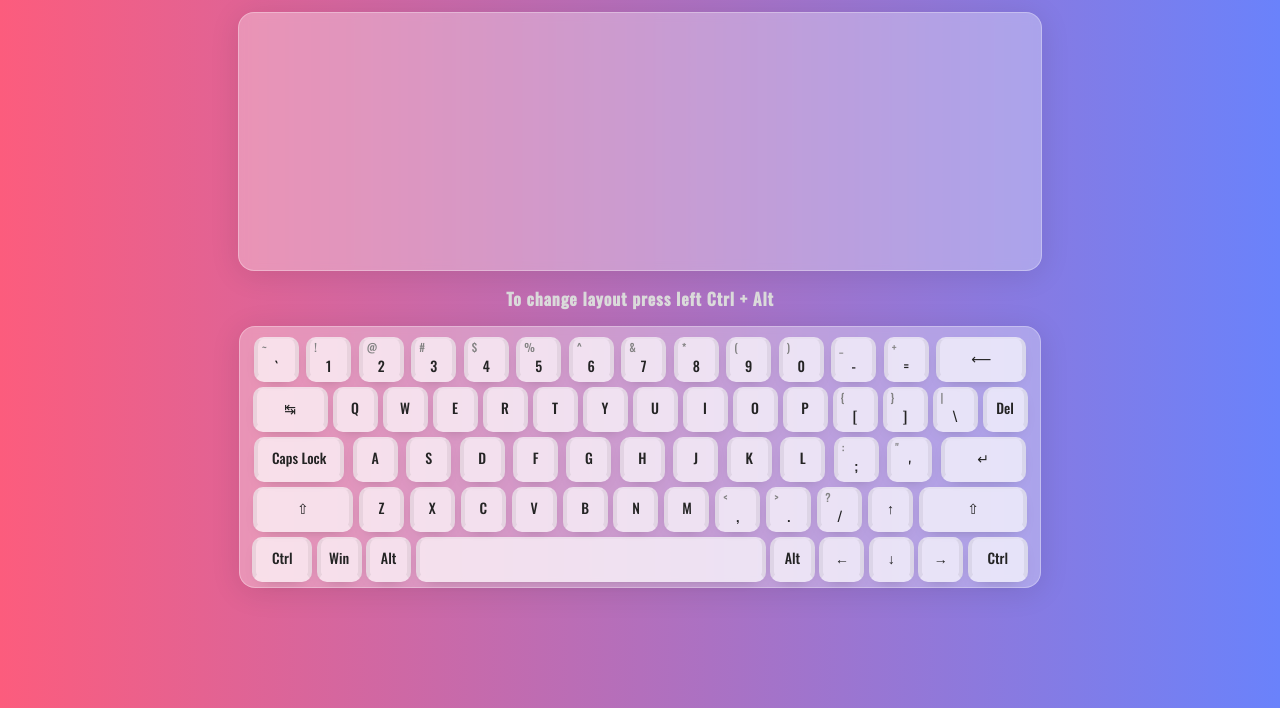
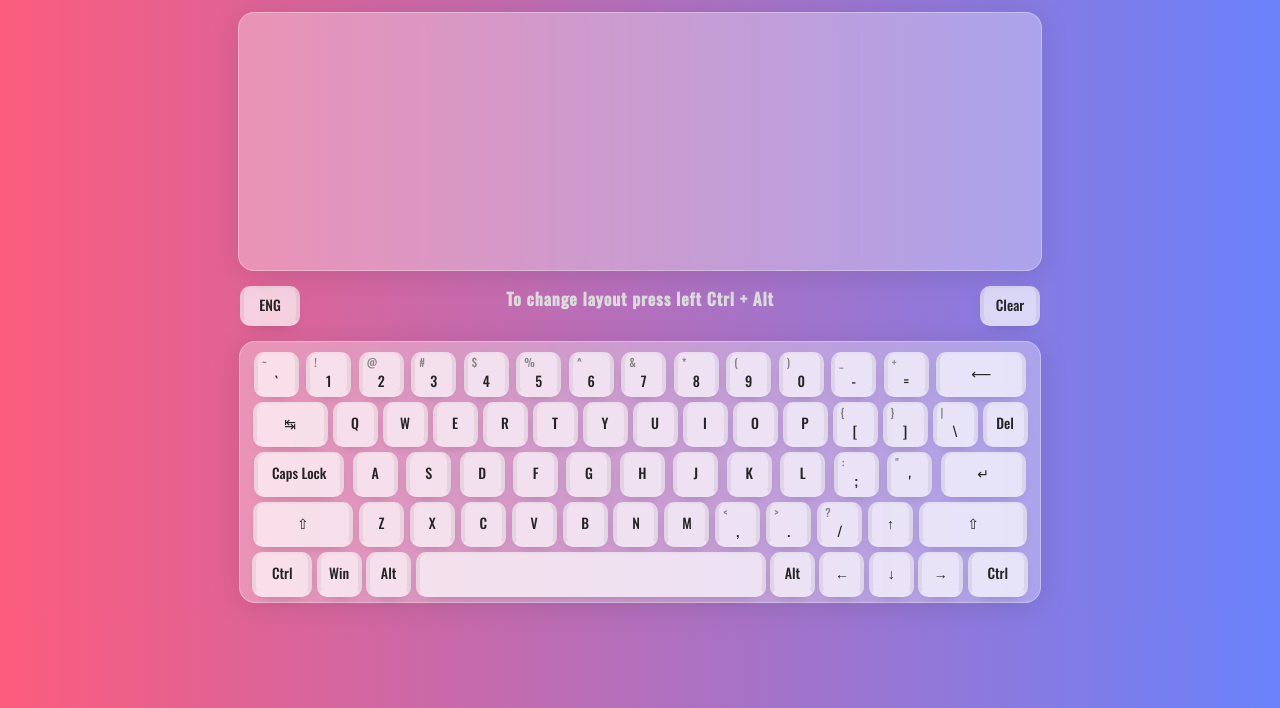
Before and after one commit to knyazigor/virtkeyboard, a website: page index.html in a window 1280 px wide. Shown: the part 92-800 px from the top of the page. Drawn offline with nearby package versions, Linux system fonts and the light colour scheme; a web font is replaced by a local one.

Commit message:
feat: add clear and change layout buttons

```diff
--- a/main.js
+++ b/main.js
@@ -178,14 +178,19 @@ class Keyboard {
   }
 
   init() {
-    this.state.lang = localStorage.getItem('lang') || 'eng'
+    this.state.lang = localStorage.getItem('lang') || 'eng';
     const body = document.querySelector('body');
     body.innerHTML = `
         <div class="container">
             <h1 class="h1">Virtual Keyboard</h1>
             <h2 class="h2">Windows version</h2>
             <textarea name="textarea" class="textarea" id="textarea" cols="30" rows="7"></textarea>
-            <h2 class="h2">To change layout press left Ctrl + Alt</h2>
+            <div class="toolbar">
+              <button class="key button button_layout"></button>
+              <h2 class="h2">To change layout press left Ctrl + Alt</h2>
+              <button class="key button button_clear"></button>
+
+            </div>
             <div class="keyboard">
                 <div class="row" data-row="0"></div>
                 <div class="row" data-row="1"></div>
@@ -207,10 +212,10 @@ class Keyboard {
       keyContainer.classList.add(...classes);
       keyContainer.dataset.name = key;
       keyContainer.innerHTML = `
-        <span class="key__second${this.state.lang == 'rus' ? ' key_invisible' : ''}">${keySecond}</span>
-        <span class="key__main${this.state.lang == 'rus' ? ' key_invisible' : ''}">${keyMain}</span>
-        <span class="key__ru-second${this.state.lang == 'eng' ? ' key_invisible' : ''}">${keySecondRus}</span>
-        <span class="key__ru-main${this.state.lang == 'eng' ? ' key_invisible' : ''}">${keyMainRus}</span>
+        <span class="key__second${this.state.lang === 'rus' ? ' key_invisible' : ''}">${keySecond}</span>
+        <span class="key__main${this.state.lang === 'rus' ? ' key_invisible' : ''}">${keyMain}</span>
+        <span class="key__ru-second${this.state.lang === 'eng' ? ' key_invisible' : ''}">${keySecondRus}</span>
+        <span class="key__ru-main${this.state.lang === 'eng' ? ' key_invisible' : ''}">${keyMainRus}</span>
       `;
       keyContainer.addEventListener('mousedown', () => this.keyPressHandler(key));
       keyContainer.addEventListener('mouseup', () => this.keyUnPressHandler(key));
@@ -227,6 +232,16 @@ class Keyboard {
       this.keyUnPressHandler(e.code);
     });
     this.textarea.focus();
+
+    const clearButton = document.querySelector('.button_clear');
+    clearButton.textContent = 'Clear';
+    clearButton.addEventListener('click', () => {
+      this.textarea.value = '';
+    });
+
+    const layoutButton = document.querySelector('.button_layout');
+    layoutButton.textContent = this.state.lang.toUpperCase();
+    layoutButton.addEventListener('click', () => this.switchLayout());
   }
 
   getKeyParams(key) {
@@ -354,7 +369,8 @@ class Keyboard {
     this.state.lang = this.state.lang === 'eng' ? 'rus' : 'eng';
     const keysArr = [...document.querySelectorAll('.key')];
     keysArr.forEach((key) => [...key.querySelectorAll('span')].forEach((span) => span.classList.toggle('key_invisible')));
-    localStorage.setItem('lang', this.state.lang)
+    localStorage.setItem('lang', this.state.lang);
+    document.querySelector('.button_layout').textContent = this.state.lang.toUpperCase();
   }
 
   getContent(key) {
--- a/style.css
+++ b/style.css
@@ -17,6 +17,13 @@ textarea {
 h1 {
     padding: 0;
     margin: 0;
+}
+
+button {
+  font-size: 100%;
+  font-family: inherit;
+  border: 0;
+  padding: 0;
 }
 
 .h1 {
@@ -183,3 +190,18 @@ h1 {
 .caps_on {
     background: #80f288;
 }
+
+.toolbar {
+  width: 800px;
+  display: flex;
+  justify-content: space-between;
+}
+
+.button {
+  min-width: 60px;
+  height: 40px;
+}
+
+.button:active {
+  transform: scale(0.95);
+}
```
